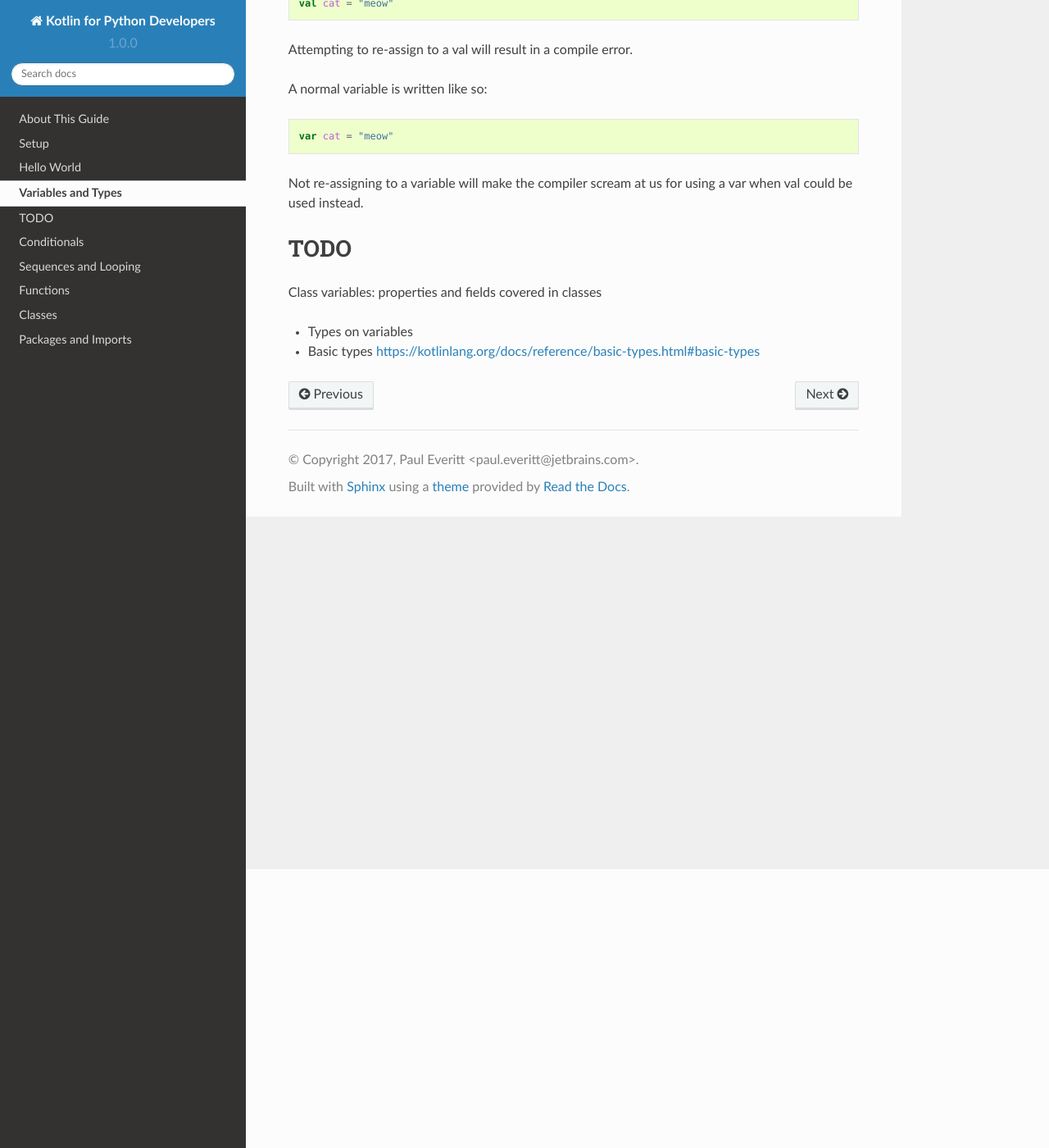
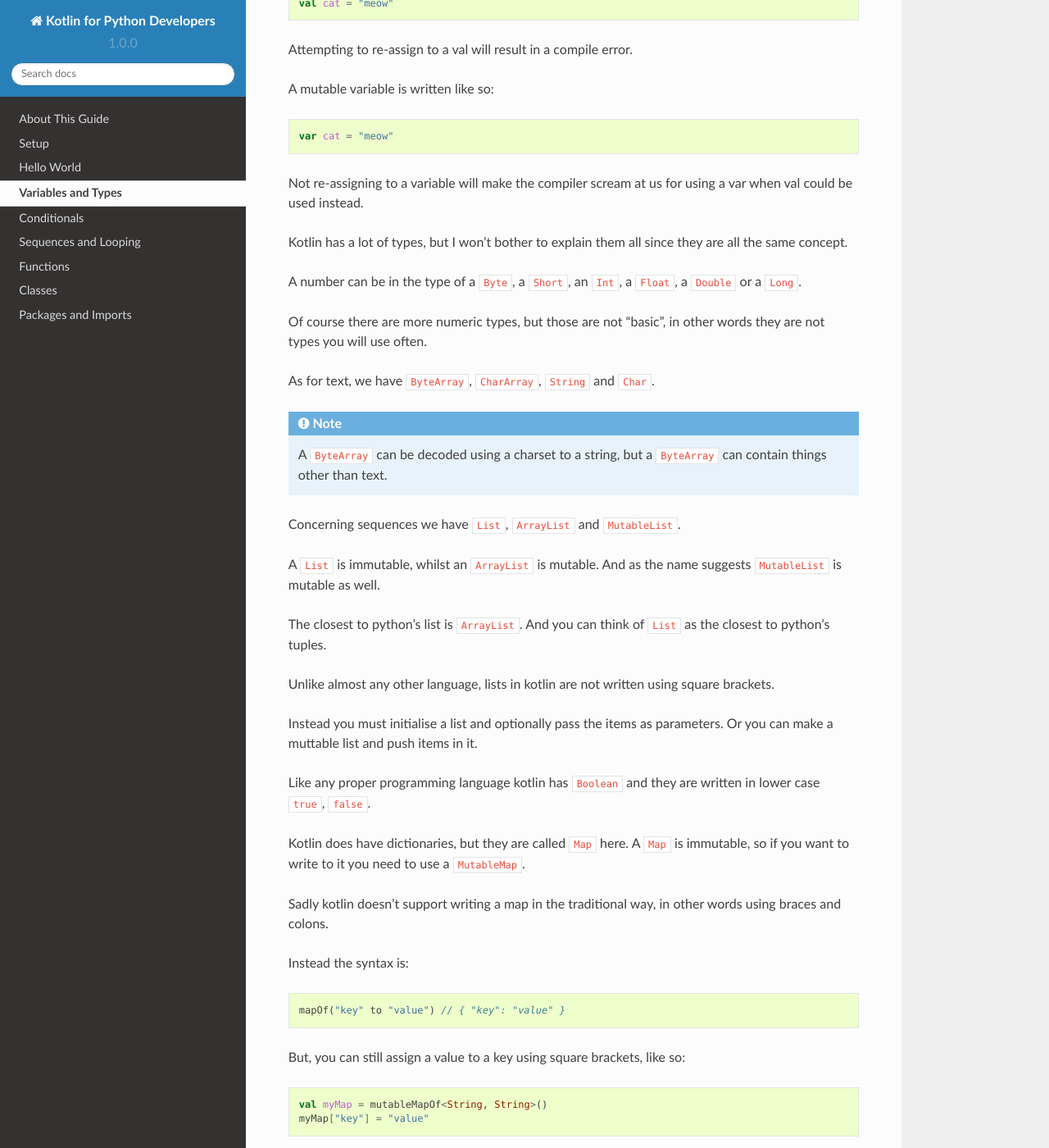
Before and after one commit to pauleveritt/kotlin_for_python, a Sphinx documentation site: the page built from docs/variables/index.rst, in a window 1280 px wide and 1400 px high, scrolled down 340 px. Shown: the whole window at 82% size. Built offline with Sphinx 7.4.7 and the Read the Docs theme 2.0.0, drawn with Linux system fonts in a browser that asks for light colours; some of the changed text lies outside the part shown.

Commit message:
Update index.rst

```diff
--- a/docs/variables/index.rst
+++ b/docs/variables/index.rst
@@ -2,7 +2,7 @@
 Variables and Types
 ===================
 
-A read-only variable is written like so:
+An immutable variable is written like so:
 
 .. code-block:: kotlin
 
@@ -16,7 +16,7 @@
 
 Attempting to re-assign to a val will result in a compile error.
 
-A normal variable is written like so:
+A mutable variable is written like so:
 
 .. code-block:: kotlin
 
@@ -26,12 +26,51 @@
 scream at us for using a var when val could be used instead.
 
 
-===================
-TODO
-===================
 
-Class variables: properties and fields covered in classes
+Kotlin has a lot of types, but I won't bother to explain them all since they are all the same concept.
 
-- Types on variables
+A number can be in the type of a ``Byte``, a ``Short``, an ``Int``, a ``Float``, a ``Double`` or a ``Long``.
 
-- Basic types https://kotlinlang.org/docs/reference/basic-types.html#basic-types
+Of course there are more numeric types, but those are not "basic", in other words they are not types you will use often.
+
+As for text, we have ``ByteArray``, ``CharArray``, ``String`` and ``Char``.
+
+.. note::
+
+  A ``ByteArray`` can be decoded using a charset to a string,
+  but a ``ByteArray`` can contain things other than text.
+
+Concerning sequences we have ``List``, ``ArrayList`` and ``MutableList``.
+
+A ``List`` is immutable, whilst an ``ArrayList`` is mutable.
+And as the name suggests ``MutableList`` is mutable as well.
+
+The closest to python's list is ``ArrayList``.
+And you can think of ``List`` as the closest to python's tuples.
+
+Unlike almost any other language, lists in kotlin are not written using square brackets.
+
+Instead you must initialise a list and optionally pass the items as parameters.
+Or you can make a muttable list and push items in it.
+
+Like any proper programming language kotlin has ``Boolean`` and they are written in lower case ``true``, ``false``.
+
+Kotlin does have dictionaries, but they are called ``Map`` here.
+A ``Map`` is immutable, so if you want to write to it you need to use a ``MutableMap``.
+
+Sadly kotlin doesn't support writing a map in the traditional way, in other words using braces and colons.
+
+Instead the syntax is:
+
+.. code-block:: kotlin
+
+  mapOf("key" to "value") // { "key": "value" }
+
+But, you can still assign a value to a key using square brackets, like so:
+
+.. code-block:: kotlin
+
+  val myMap = mutableMapOf<String, String>()
+  myMap["key"] = "value"
+
+For more info on the basic types go to https://kotlinlang.org/docs/reference/basic-types.html#basic-types
```
